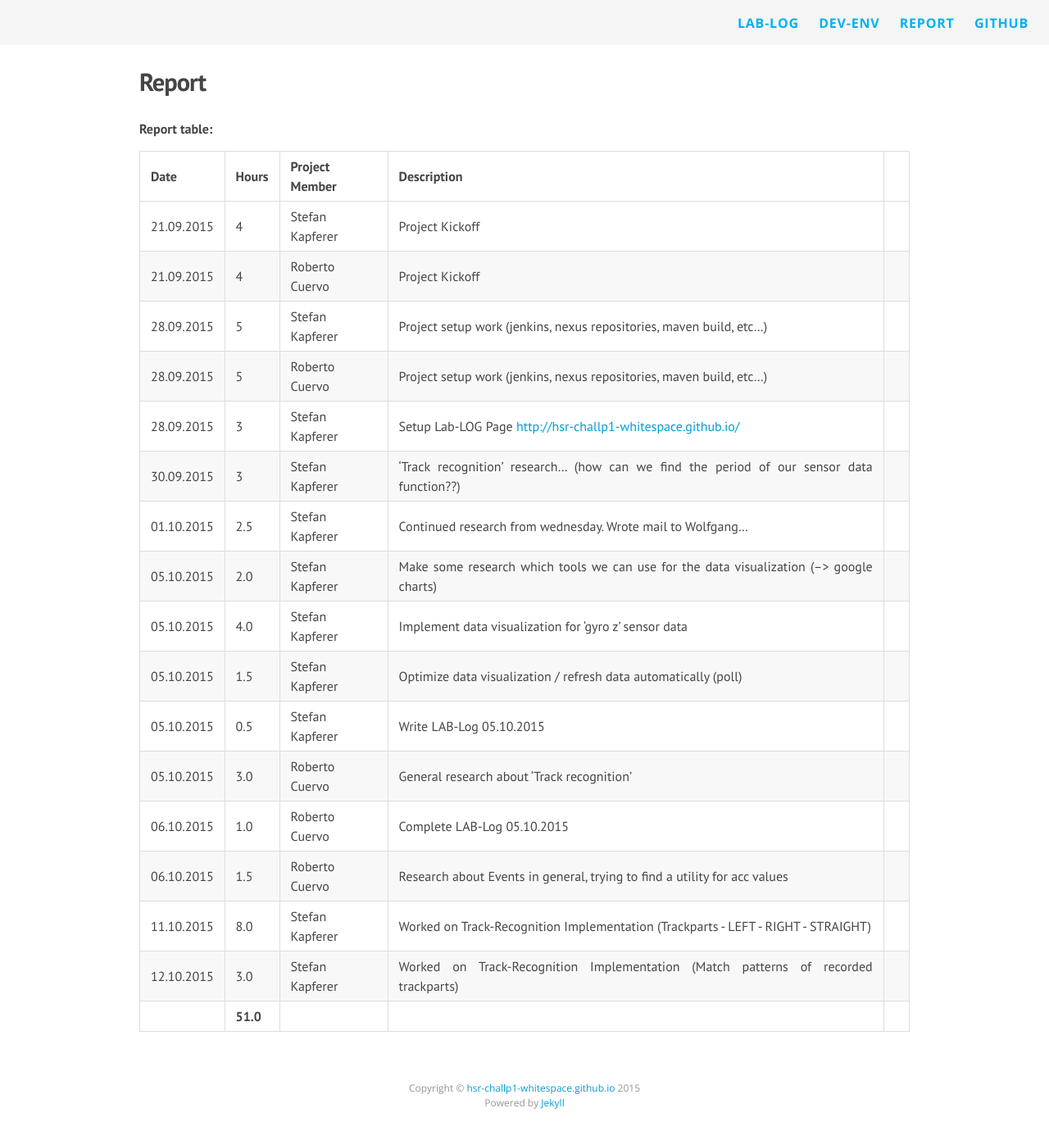
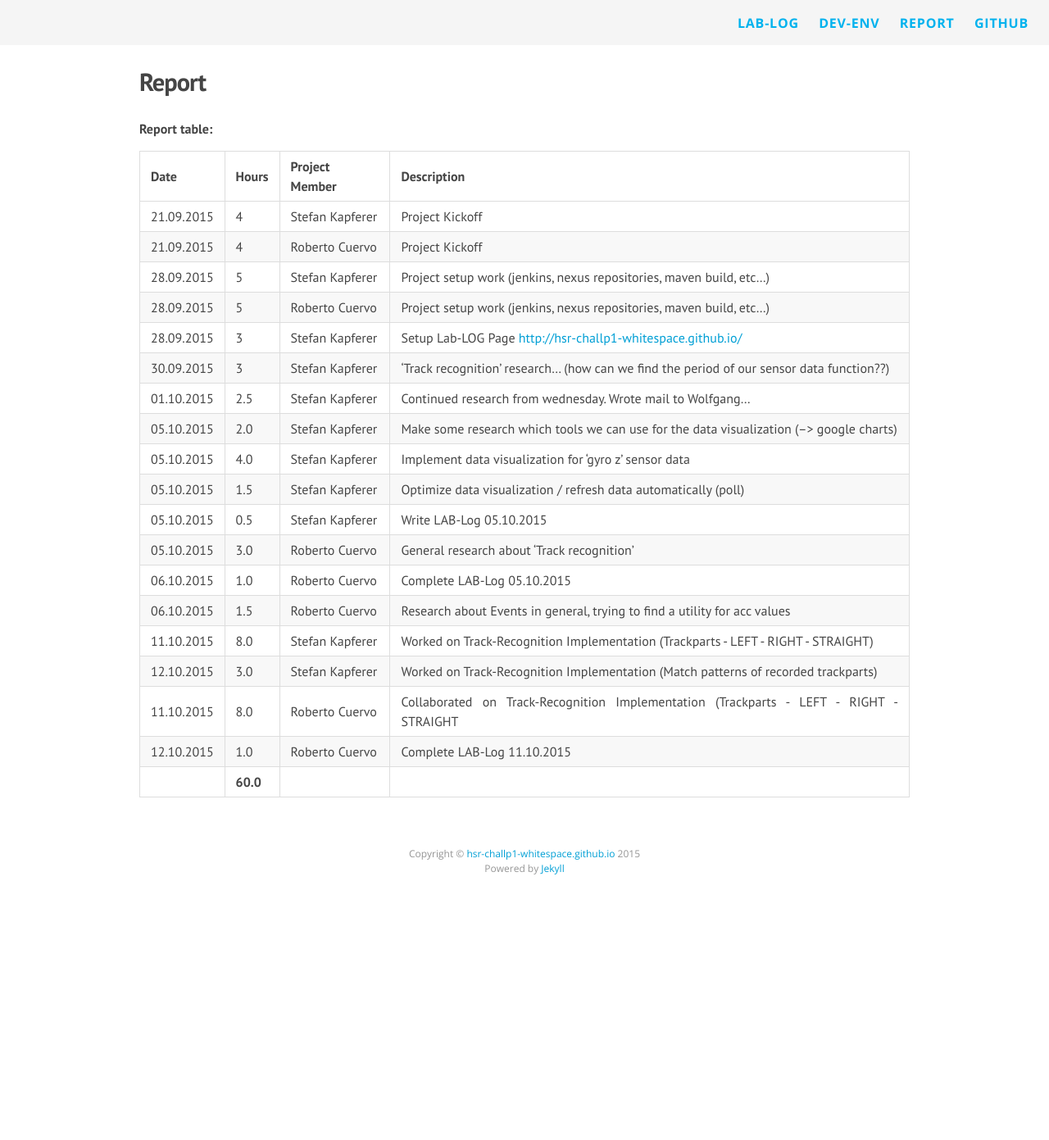
Before and after one commit to HSR-ChallP1-Whitespace/hsr-challp1-whitespace.github.io, a Jekyll site: the page built from report.md, in a window 1280 px wide. Shown: the whole page at 82% size. Built offline with Jekyll 4.4.1, drawn with Linux system fonts in a browser that asks for light colours; nearby versions of some CDN libraries; Markdown is read by kramdown in place of the engine named in the settings; after the commit the page ends 1105 px from its top, so only the background shows below that.

Commit message:
report modified

```diff
--- a/report.md
+++ b/report.md
@@ -18,9 +18,11 @@ permalink: /report/
 | 05.10.2015    | 4.0           | Stefan Kapferer | Implement data visualization for 'gyro z' sensor data                                                         |
 | 05.10.2015    | 1.5           | Stefan Kapferer | Optimize data visualization / refresh data automatically (poll)                                               |
 | 05.10.2015    | 0.5           | Stefan Kapferer | Write LAB-Log 05.10.2015                                                                                      |
-| 05.10.2015    | 3.0           | Roberto Cuervo  | General research about 'Track recognition'                                                                    |                                                                         |
+| 05.10.2015    | 3.0           | Roberto Cuervo  | General research about 'Track recognition'                                                                    |
 | 06.10.2015    | 1.0           | Roberto Cuervo  | Complete LAB-Log 05.10.2015                                                                                   |
 | 06.10.2015    | 1.5           | Roberto Cuervo  | Research about Events in general, trying to find a utility for acc values                                     |
 | 11.10.2015    | 8.0           | Stefan Kapferer | Worked on Track-Recognition Implementation (Trackparts - LEFT - RIGHT - STRAIGHT)                             |
 | 12.10.2015    | 3.0           | Stefan Kapferer | Worked on Track-Recognition Implementation (Match patterns of recorded trackparts)                            |
-|               | **51.0**      |                 |                                                                                                               |
+| 11.10.2015    | 8.0           | Roberto Cuervo  | Collaborated on Track-Recognition Implementation (Trackparts - LEFT - RIGHT - STRAIGHT                        |
+| 12.10.2015    | 1.0           | Roberto Cuervo  | Complete LAB-Log 11.10.2015                                                                                   |
+|               | **60.0**      |                 |                                                                                                               |
```
